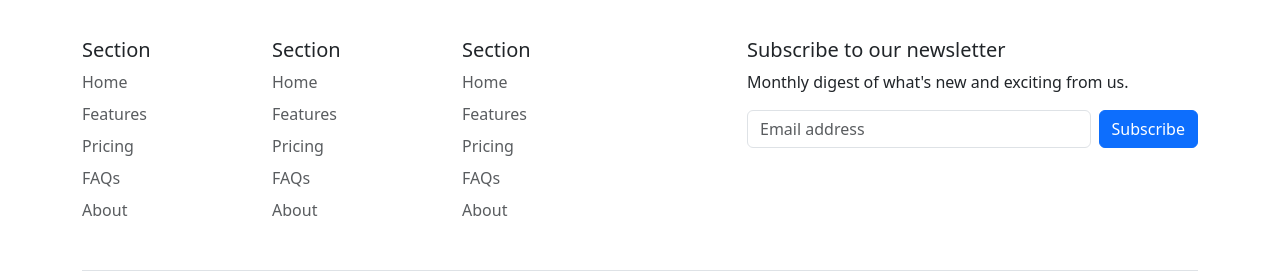
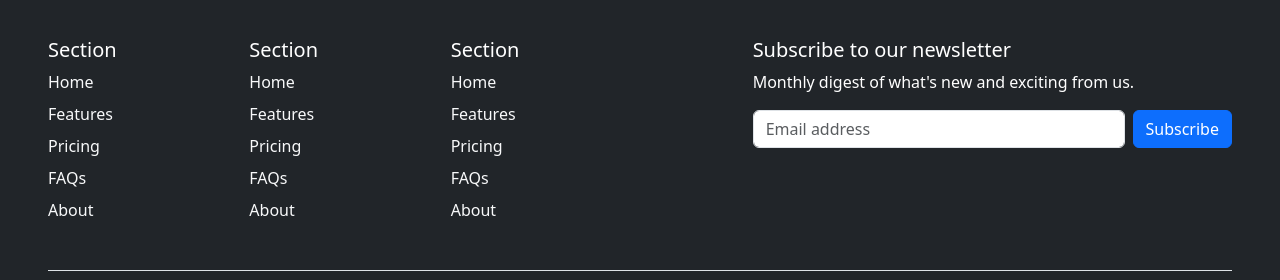
Before and after one commit to JessyBeri/bootstrap, a plain HTML site: page index.html in a window 1280 px wide. Shown: the part 1313-1593 px from the top of the page. Drawn offline with nearby package versions, Linux system fonts and the light colour scheme.

Commit message:
modification footer, ajout couleur noir et texte blanc

```diff
--- a/index.html
+++ b/index.html
@@ -114,36 +114,36 @@
     </main>
 
     <!-- FOOTER START -->
-    <footer class="container py-5">
+    <footer class="p-5 py-5 bg-dark text-white">
         <div class="row">
             <div class="col-6 col-md-2 mb-3">
                 <h5>Section</h5>
-                <ul class="nav flex-column">
-                    <li class="nav-item mb-2"><a href="#" class="nav-link p-0 text-body-secondary">Home</a></li>
-                    <li class="nav-item mb-2"><a href="#" class="nav-link p-0 text-body-secondary">Features</a></li>
-                    <li class="nav-item mb-2"><a href="#" class="nav-link p-0 text-body-secondary">Pricing</a></li>
-                    <li class="nav-item mb-2"><a href="#" class="nav-link p-0 text-body-secondary">FAQs</a></li>
-                    <li class="nav-item mb-2"><a href="#" class="nav-link p-0 text-body-secondary">About</a></li>
+                <ul class="nav flex-column ">
+                    <li class="nav-item mb-2"><a href="#" class="nav-link p-0 link-light">Home</a></li>
+                    <li class="nav-item mb-2"><a href="#" class="nav-link p-0 link-light">Features</a></li>
+                    <li class="nav-item mb-2"><a href="#" class="nav-link p-0 link-light">Pricing</a></li>
+                    <li class="nav-item mb-2"><a href="#" class="nav-link p-0 link-light">FAQs</a></li>
+                    <li class="nav-item mb-2"><a href="#" class="nav-link p-0 link-light">About</a></li>
                 </ul>
             </div>
             <div class="col-6 col-md-2 mb-3">
                 <h5>Section</h5>
                 <ul class="nav flex-column">
-                    <li class="nav-item mb-2"><a href="#" class="nav-link p-0 text-body-secondary">Home</a></li>
-                    <li class="nav-item mb-2"><a href="#" class="nav-link p-0 text-body-secondary">Features</a></li>
-                    <li class="nav-item mb-2"><a href="#" class="nav-link p-0 text-body-secondary">Pricing</a></li>
-                    <li class="nav-item mb-2"><a href="#" class="nav-link p-0 text-body-secondary">FAQs</a></li>
-                    <li class="nav-item mb-2"><a href="#" class="nav-link p-0 text-body-secondary">About</a></li>
+                    <li class="nav-item mb-2"><a href="#" class="nav-link p-0 link-light">Home</a></li>
+                    <li class="nav-item mb-2"><a href="#" class="nav-link p-0 link-light">Features</a></li>
+                    <li class="nav-item mb-2"><a href="#" class="nav-link p-0 link-light">Pricing</a></li>
+                    <li class="nav-item mb-2"><a href="#" class="nav-link p-0 link-light">FAQs</a></li>
+                    <li class="nav-item mb-2"><a href="#" class="nav-link p-0 link-light">About</a></li>
                 </ul>
             </div>
             <div class="col-6 col-md-2 mb-3">
                 <h5>Section</h5>
                 <ul class="nav flex-column">
-                    <li class="nav-item mb-2"><a href="#" class="nav-link p-0 text-body-secondary">Home</a></li>
-                    <li class="nav-item mb-2"><a href="#" class="nav-link p-0 text-body-secondary">Features</a></li>
-                    <li class="nav-item mb-2"><a href="#" class="nav-link p-0 text-body-secondary">Pricing</a></li>
-                    <li class="nav-item mb-2"><a href="#" class="nav-link p-0 text-body-secondary">FAQs</a></li>
-                    <li class="nav-item mb-2"><a href="#" class="nav-link p-0 text-body-secondary">About</a></li>
+                    <li class="nav-item mb-2"><a href="#" class="nav-link p-0 link-light">Home</a></li>
+                    <li class="nav-item mb-2"><a href="#" class="nav-link p-0 link-light">Features</a></li>
+                    <li class="nav-item mb-2"><a href="#" class="nav-link p-0 link-light">Pricing</a></li>
+                    <li class="nav-item mb-2"><a href="#" class="nav-link p-0 link-light">FAQs</a></li>
+                    <li class="nav-item mb-2"><a href="#" class="nav-link p-0 link-light">About</a></li>
                 </ul>
             </div>
             <div class="col-md-5 offset-md-1 mb-3">
```
